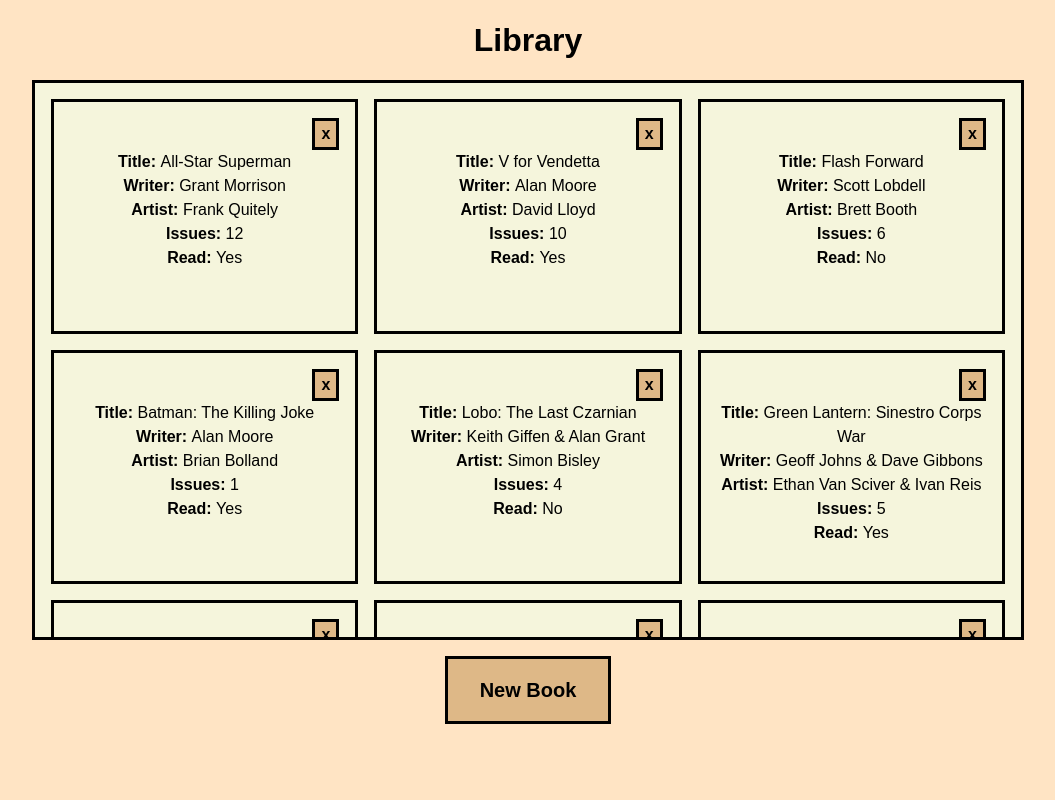
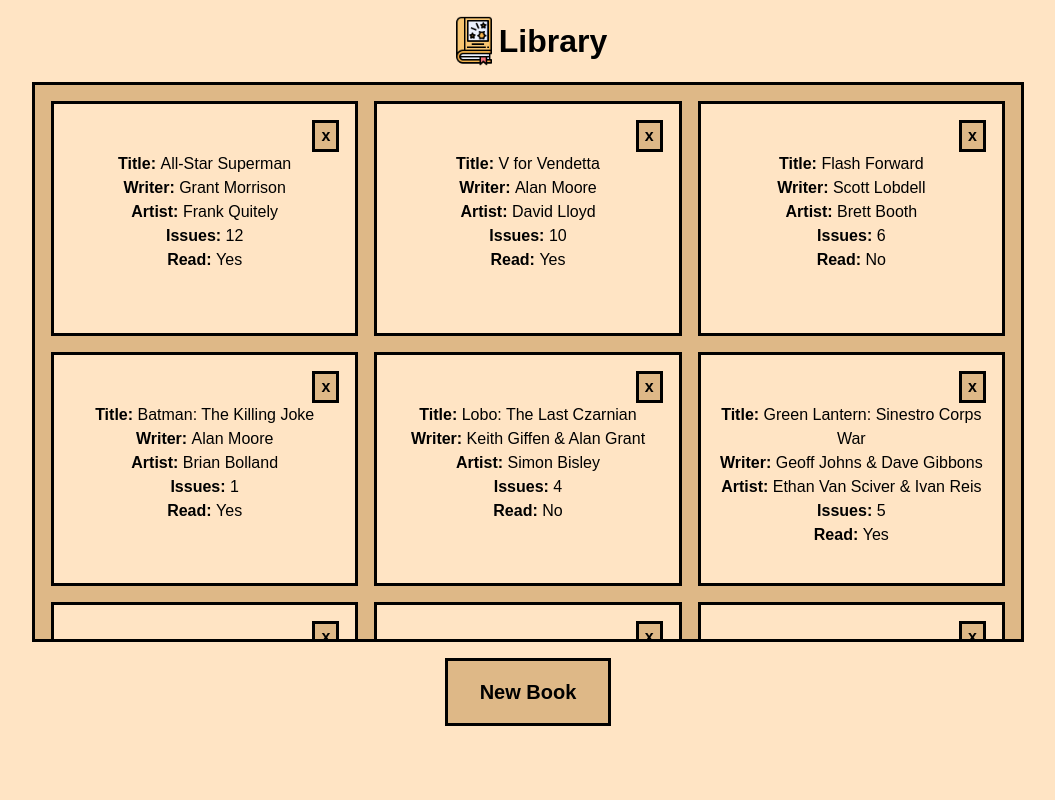
Before and after one commit to zeratheuz/library, a plain HTML site: page index.html in a window 1280 px wide. Shown: the whole page, without its empty margins (112-1167 px from the left). Drawn offline with Linux system fonts and the light colour scheme.

Commit message:
Update HTML and CSS

```diff
--- a/index.html
+++ b/index.html
@@ -11,7 +11,10 @@
 </head>
 
 <body>
-  <h1>Library</h1>
+  <h1>
+    <img src="images/comic-book.png" width="50" alt="book">
+    Library
+  </h1>
   <div class="container"></div>
   <button id="newBook" class="new-book">New Book</button>
 
--- a/style.css
+++ b/style.css
@@ -7,6 +7,7 @@
   overflow-wrap: break-word;
   -webkit-font-smoothing: antialiased;
   font-family: Arial, Helvetica, sans-serif;
+  scrollbar-color: burlywood bisque;
 }
 
 img,
@@ -29,6 +30,12 @@ body {
   margin: 1rem 10%;
   text-align: center;
   background: bisque;
+}
+
+h1 {
+  display: flex;
+  align-items: center;
+  justify-content: center;
 }
 
 dialog {
@@ -60,7 +67,7 @@ form button,
 }
 
 form button:hover {
-  background: beige ;
+  background: beige;
 }
 
 .container {
@@ -72,16 +79,19 @@ form button:hover {
   overflow: auto;
   background: beige;
   border: solid black;
+  background: burlywood;
   grid-auto-rows: 14.66rem;
+  scrollbar-color: bisque burlywood;
   grid-template-columns: repeat(auto-fit, minmax(250px, 1fr));
 }
 
 .book {
+  border: solid;
   display: flex;
+  padding: 1rem;
+  overflow: auto;
   flex-direction: column;
-  padding: 1rem;
-  border: solid;
-  overflow: auto;
+  background: bisque;
 }
 
 .new-book {
```
